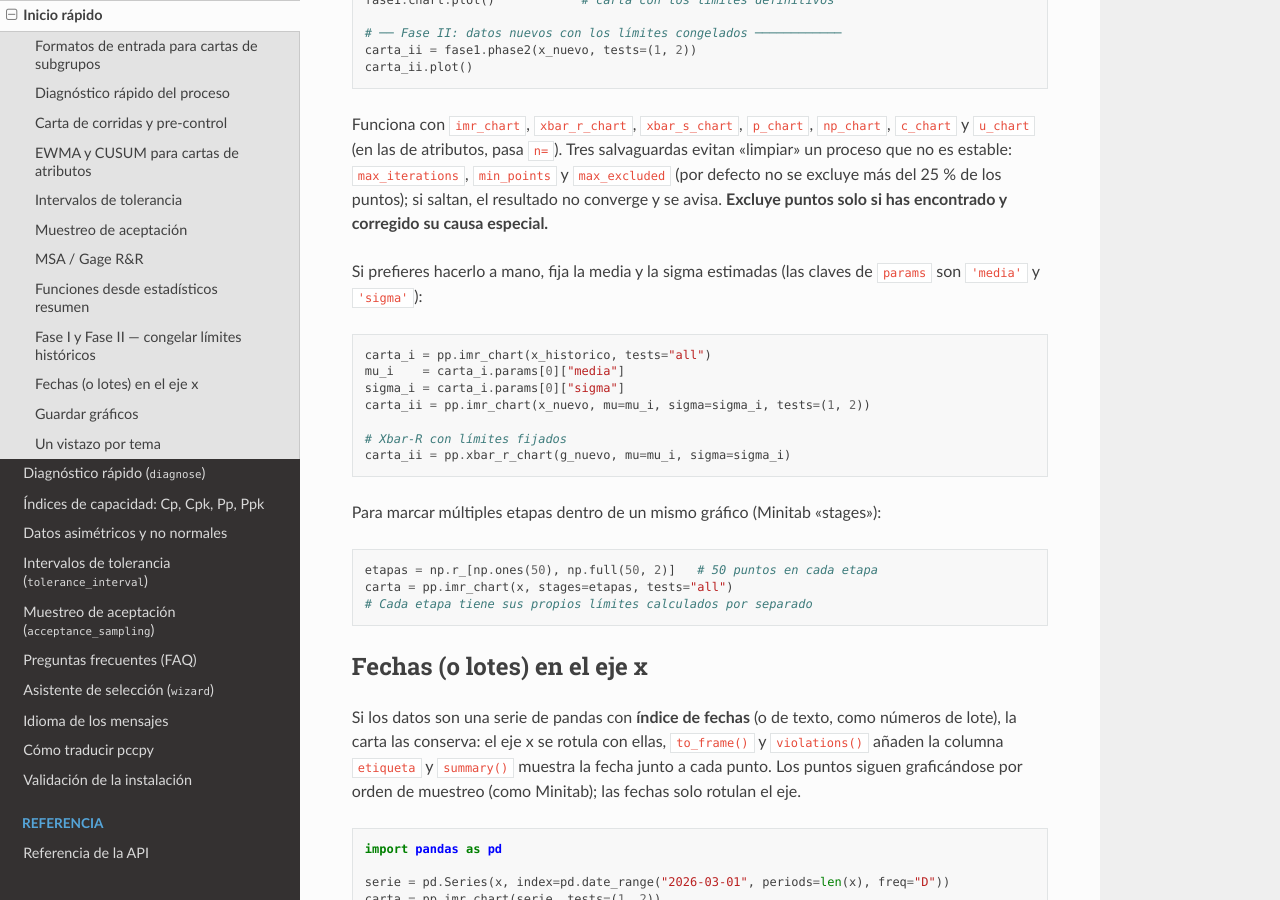
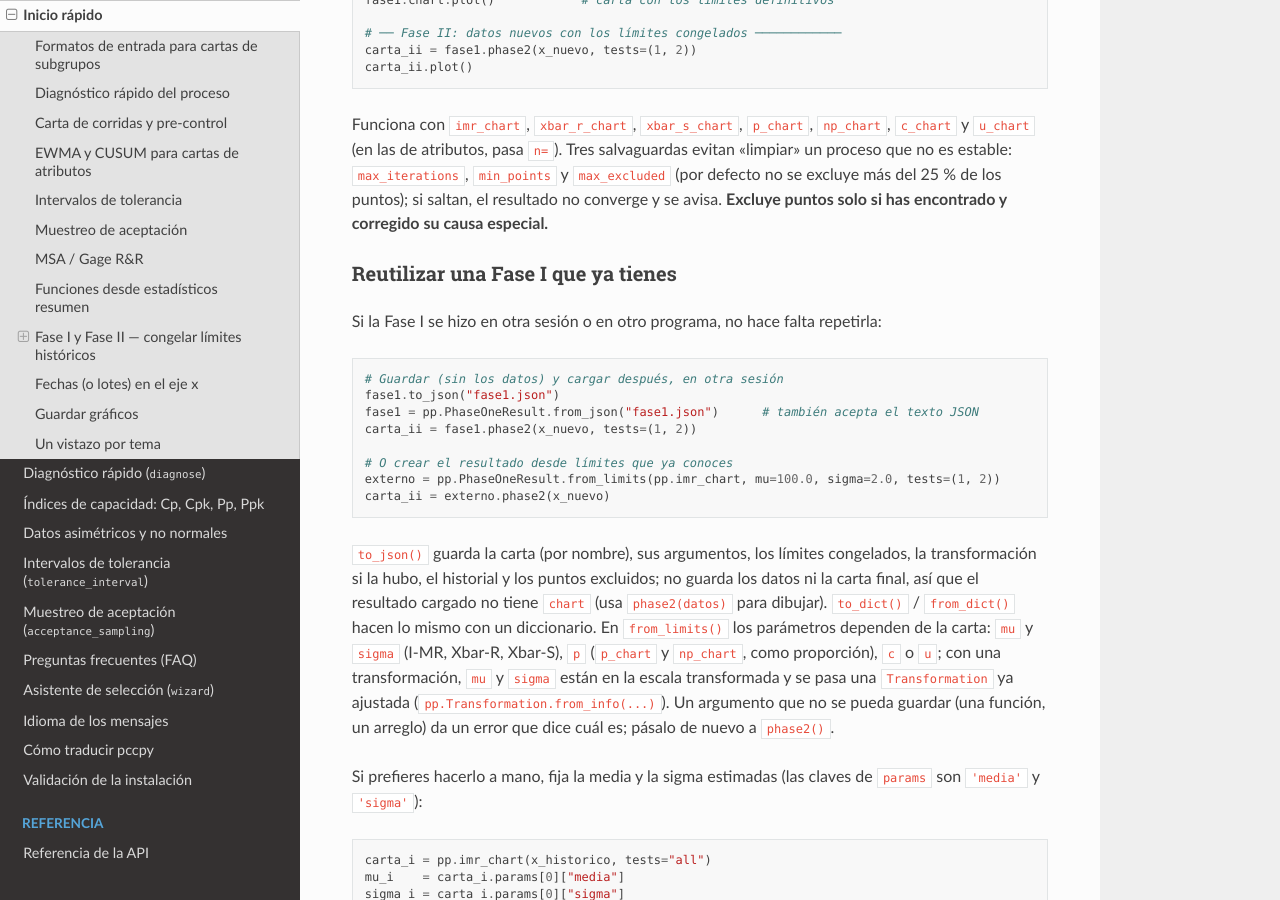
Before and after one commit to LeoSanta15/pccpy, a Sphinx documentation site: the page built from docs/source/inicio_rapido.md, in a window 1280 px wide and 900 px high, scrolled down 4679 px. Built offline with Sphinx 7.4.7 and the Read the Docs theme 3.1.0, drawn with Linux system fonts in a browser that asks for light colours.

Commit message:
G3: documentación y validación de guardar/reutilizar una Fase I
Co-Authored-By: Claude Sonnet 5.5 <noreply@anthropic.com>
Claude-Session: https://claude.ai/code/session_01HUHPdX7cdH9SJwzgGiM2LC

````diff
--- a/docs/source/inicio_rapido.md
+++ b/docs/source/inicio_rapido.md
@@ -255,6 +255,29 @@ Funciona con `imr_chart`, `xbar_r_chart`, `xbar_s_chart`, `p_chart`, `np_chart`,
 `max_iterations`, `min_points` y `max_excluded` (por defecto no se excluye más del 25 % de los puntos);
 si saltan, el resultado no converge y se avisa. **Excluye puntos solo si has encontrado y corregido su causa especial.**
 
+### Reutilizar una Fase I que ya tienes
+
+Si la Fase I se hizo en otra sesión o en otro programa, no hace falta repetirla:
+
+```python
+# Guardar (sin los datos) y cargar después, en otra sesión
+fase1.to_json("fase1.json")
+fase1 = pp.PhaseOneResult.from_json("fase1.json")      # también acepta el texto JSON
+carta_ii = fase1.phase2(x_nuevo, tests=(1, 2))
+
+# O crear el resultado desde límites que ya conoces
+externo = pp.PhaseOneResult.from_limits(pp.imr_chart, mu=100.0, sigma=2.0, tests=(1, 2))
+carta_ii = externo.phase2(x_nuevo)
+```
+
+`to_json()` guarda la carta (por nombre), sus argumentos, los límites congelados, la transformación si la hubo, el
+historial y los puntos excluidos; no guarda los datos ni la carta final, así que el resultado cargado no tiene
+`chart` (usa `phase2(datos)` para dibujar). `to_dict()` / `from_dict()` hacen lo mismo con un diccionario. En
+`from_limits()` los parámetros dependen de la carta: `mu` y `sigma` (I-MR, Xbar-R, Xbar-S), `p` (`p_chart` y
+`np_chart`, como proporción), `c` o `u`; con una transformación, `mu` y `sigma` están en la escala transformada y se
+pasa una `Transformation` ya ajustada (`pp.Transformation.from_info(...)`). Un argumento que no se pueda guardar
+(una función, un arreglo) da un error que dice cuál es; pásalo de nuevo a `phase2()`.
+
 Si prefieres hacerlo a mano, fija la media y la sigma estimadas (las claves de `params` son
 `'media'` y `'sigma'`):
 
````
Also changed, not shown: CHANGELOG.md (+1 -0 lines), README.md (+13 -0 lines), README_en.md (+13 -0 lines), docs/source/datos_asimetricos.md (+1 -1 lines), docs/source/validacion.md (+2 -1 lines), 7 other files.
